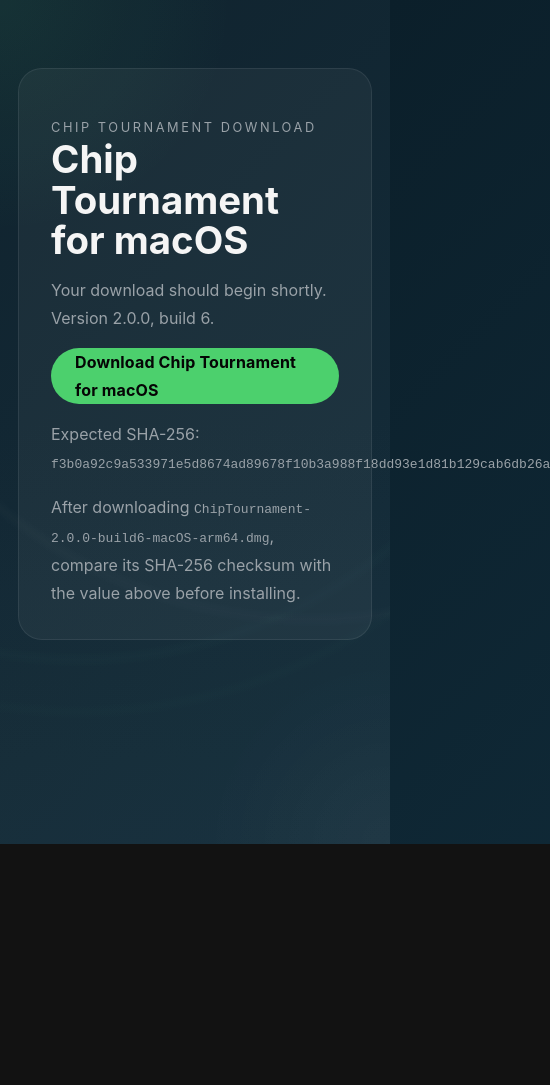
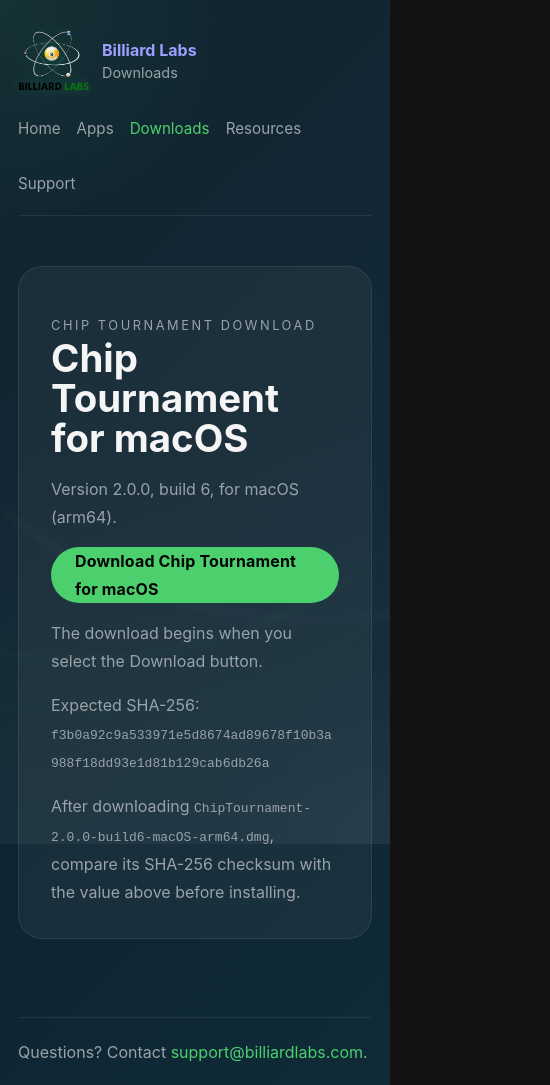
Before and after one commit to rcriteser/billiardlabs-website, a plain HTML site: page downloads/chip-tournament/macos/index.html in a window 390 px wide. Shown: the top 1085 px of the page, 550 px wide, since content can reach past the window. Before the commit the page ends 844 px from the top, so only its background shows below. Drawn offline with Linux system fonts and the light colour scheme.

Commit message:
feat(downloads): add manual Chip Tournament downloads and homepage link
Regenerate the macOS and Windows Build 6 landing pages with the committed
manual-download renderer (chip-tournament f0a36c4, scripts/website_pointer.py)
from the unchanged current.json pointers. The pages no longer meta-refresh to
GitHub; the installer downloads only when the visitor selects Download.

Add a "Download Chip Tournament" button to the homepage Chip Tournament card,
linking to downloads.html, where visitors choose Windows or macOS.

Let the checksum and installer filename wrap on narrow screens so the platform
pages do not scroll horizontally at phone widths.

Co-Authored-By: Claude Opus 5.5 <noreply@anthropic.com>

```diff
--- a/downloads/chip-tournament/macos/index.html
+++ b/downloads/chip-tournament/macos/index.html
@@ -1,10 +1,15 @@
 <!DOCTYPE html>
 <html lang="en"><head><meta charset="UTF-8"><meta name="viewport" content="width=device-width, initial-scale=1.0">
-<meta http-equiv="refresh" content="2;url=https://github.com/rcriteser/chip-tournament-releases/releases/download/v2.0.0-build6-macos-arm64/ChipTournament-2.0.0-build6-macOS-arm64.dmg"><title>Chip Tournament for macOS</title>
-<link rel="stylesheet" href="../../../styles.css"></head><body><div class="page-shell"><main>
-<section class="page-heading"><p class="eyebrow">Chip Tournament download</p><h1>Chip Tournament for macOS</h1>
-<p>Your download should begin shortly. Version 2.0.0, build 6.</p>
+<title>Chip Tournament for macOS</title>
+<link rel="stylesheet" href="../../../styles.css"></head><body><div class="page-shell">
+<header class="site-header"><a class="brand" href="../../../index.html"><img src="../../../assets/billiard-labs-logo.png" alt="Billiard Labs logo" class="brand-logo"><div class="brand-text"><p class="brand-label">Billiard Labs</p><p class="brand-subtitle">Downloads</p></div></a>
+<nav class="site-nav"><a href="../../../index.html">Home</a><a href="../../../apps.html">Apps</a><a href="../../../downloads.html" class="active">Downloads</a><a href="../../../resources.html">Resources</a><a href="../../../support.html">Support</a></nav></header>
+<main><section class="page-heading"><p class="eyebrow">Chip Tournament download</p><h1>Chip Tournament for macOS</h1>
+<p>Version 2.0.0, build 6, for macOS (arm64).</p>
 <p><a class="button button-primary" href="https://github.com/rcriteser/chip-tournament-releases/releases/download/v2.0.0-build6-macos-arm64/ChipTournament-2.0.0-build6-macOS-arm64.dmg">Download Chip Tournament for macOS</a></p>
+<p>The download begins when you select the Download button.</p>
 <p class="download-checksum">Expected SHA-256: <code>f3b0a92c9a533971e5d8674ad89678f10b3a988f18dd93e1d81b129cab6db26a</code></p>
 <p>After downloading <code>ChipTournament-2.0.0-build6-macOS-arm64.dmg</code>, compare its SHA-256 checksum with the value above before installing.</p>
-</section></main></div></body></html>
+</section></main>
+<footer class="site-footer"><p>Questions? Contact <a href="mailto:support@billiardlabs.com">support@billiardlabs.com</a>.</p></footer>
+</div></body></html>
--- a/styles.css
+++ b/styles.css
@@ -223,6 +223,10 @@ main {
   color: var(--muted);
   line-height: 1.75;
   max-width: 42rem;
+}
+
+.page-heading code {
+  overflow-wrap: anywhere;
 }
 
 .hero-actions {
```
Also changed, not shown: downloads/chip-tournament/windows/index.html (+10 -5 lines), index.html (+3 -0 lines).
